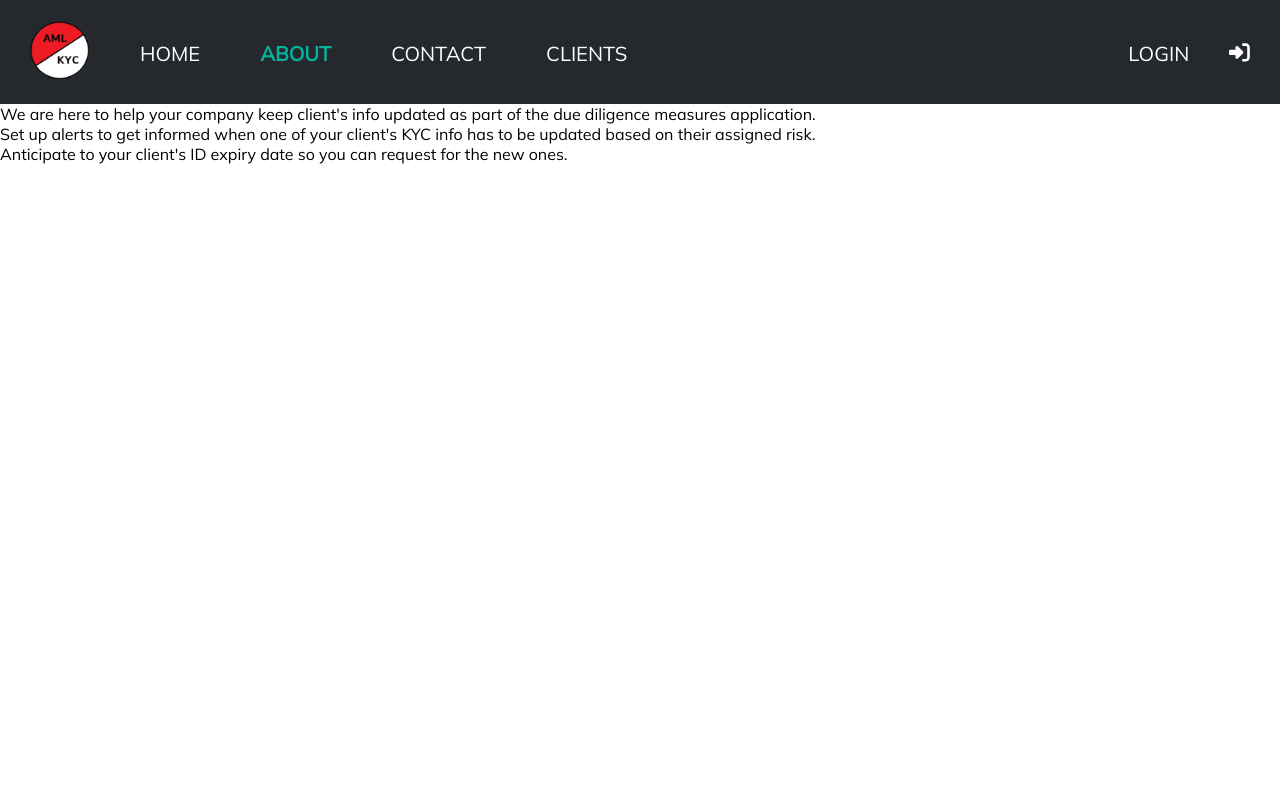
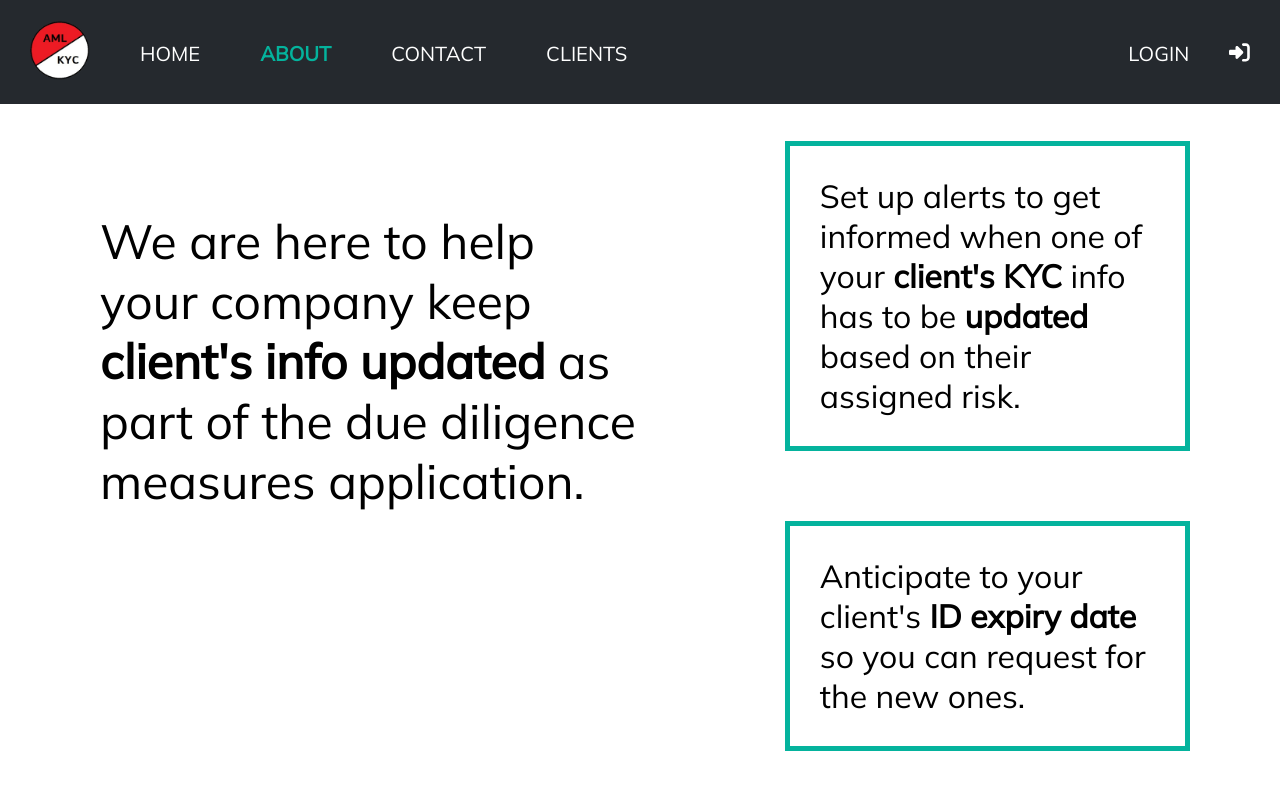
Before and after one commit to SheilaS3/Capstone, a React (Vite) app in the folder frontend/: page /about in a window 1280 px wide. Shown: the top 790 px of the page. Built offline with nearby package versions, Linux system fonts and the light colour scheme.

Commit message:
Added styles to about

```diff
--- a/frontend/src/components/pages/not-logged/about.jsx
+++ b/frontend/src/components/pages/not-logged/about.jsx
@@ -7,17 +7,17 @@ export default class About extends Component {
                 <div className='about-wrapper'>
                     <div className='left-column'>
                         <div>
-                            We are here to help your company keep client's info updated as part of the due diligence measures application.
+                            We are here to help your company keep <b>client's info updated</b> as part of the due diligence measures application.
                         </div>
                     </div>
 
                     <div className='right-column'>
-                       <div>
-                            Set up alerts to get informed when one of your client's KYC info has to be updated based on their assigned risk.
+                       <div className='top-paragraph'>
+                            Set up alerts to get informed when one of your <b>client's KYC</b> info has to be <b>updated</b> based on their assigned risk.
                        </div>
 
-                       <div>
-                        Anticipate to your client's ID expiry date so you can request for the new ones.
+                       <div className='bottom-paragraph'>
+                        Anticipate to your client's <b>ID expiry date</b> so you can request for the new ones.
                        </div>
                     </div>
                 </div>
--- /dev/null
+++ b/frontend/src/style/about.scss
@@ -0,0 +1,37 @@
+.about-wrapper {
+    display: grid;
+    justify-content: space-evenly;
+    grid-template-columns: 1.5fr 1fr;
+    grid-gap: 42px;
+    height: 100vh-14.5;
+    align-content: space-around;
+
+    .left-column {
+        display: grid;
+        grid-template-columns: 1fr;
+        padding: 70px 100px;
+        font-size: 3em;
+    }
+
+    .right-column {
+        display: grid;
+        grid-template-columns: 1fr;
+        grid-gap: 70px;
+        padding: 0px 90px 0px 0px;
+
+        .top-paragraph {
+            align-content: center;
+            font-size: 2em;
+            border: 5px solid $light-green;
+            padding: 30px;
+        }
+
+        .bottom-paragraph {
+            align-content: center;
+            font-size: 2em;
+            border: 5px solid $light-green;
+            padding: 30px;
+        }
+
+    }
+}
--- a/frontend/src/style/main.scss
+++ b/frontend/src/style/main.scss
@@ -3,3 +3,4 @@
 @import "./base.scss";
 @import "./navigation.scss";
 @import "./home.scss";
+@import "./about.scss";
```
